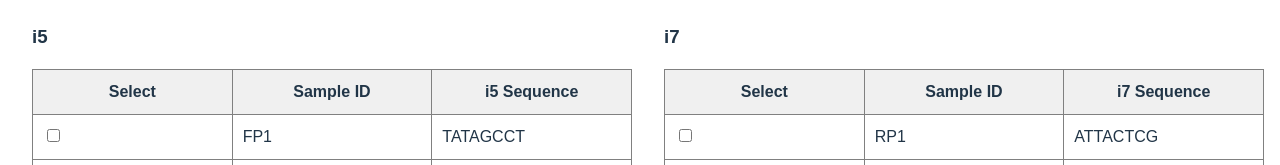
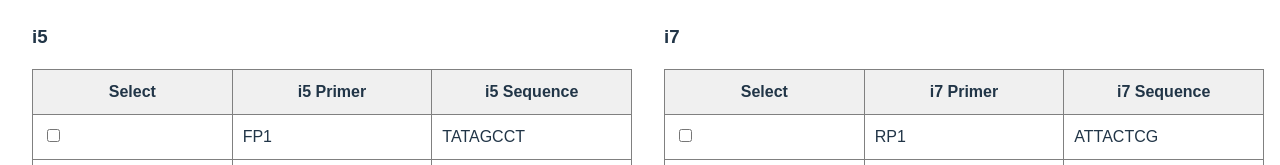
Before and after one commit to SyabiraYusoff/Seq-Balancer, a React (Vite) app: page / in a window 1280 px wide. Shown: the part 371-536 px from the top of the page. Built offline with nearby package versions, Linux system fonts and the light colour scheme.

Commit message:
Minimal production for testing

```diff
--- a/src/components/shared/PrimerTable.jsx
+++ b/src/components/shared/PrimerTable.jsx
@@ -78,7 +78,7 @@ function PrimerTable({ primers, label }) {
                 <thead>
                     <tr style={{ backgroundColor: '#f0f0f0' }}>
                         <th>Select</th>
-                        <th>Sample ID</th>
+                        <th>{label} Primer</th>
                         <th>{label} Sequence</th>
                     </tr>
                 </thead>
```
